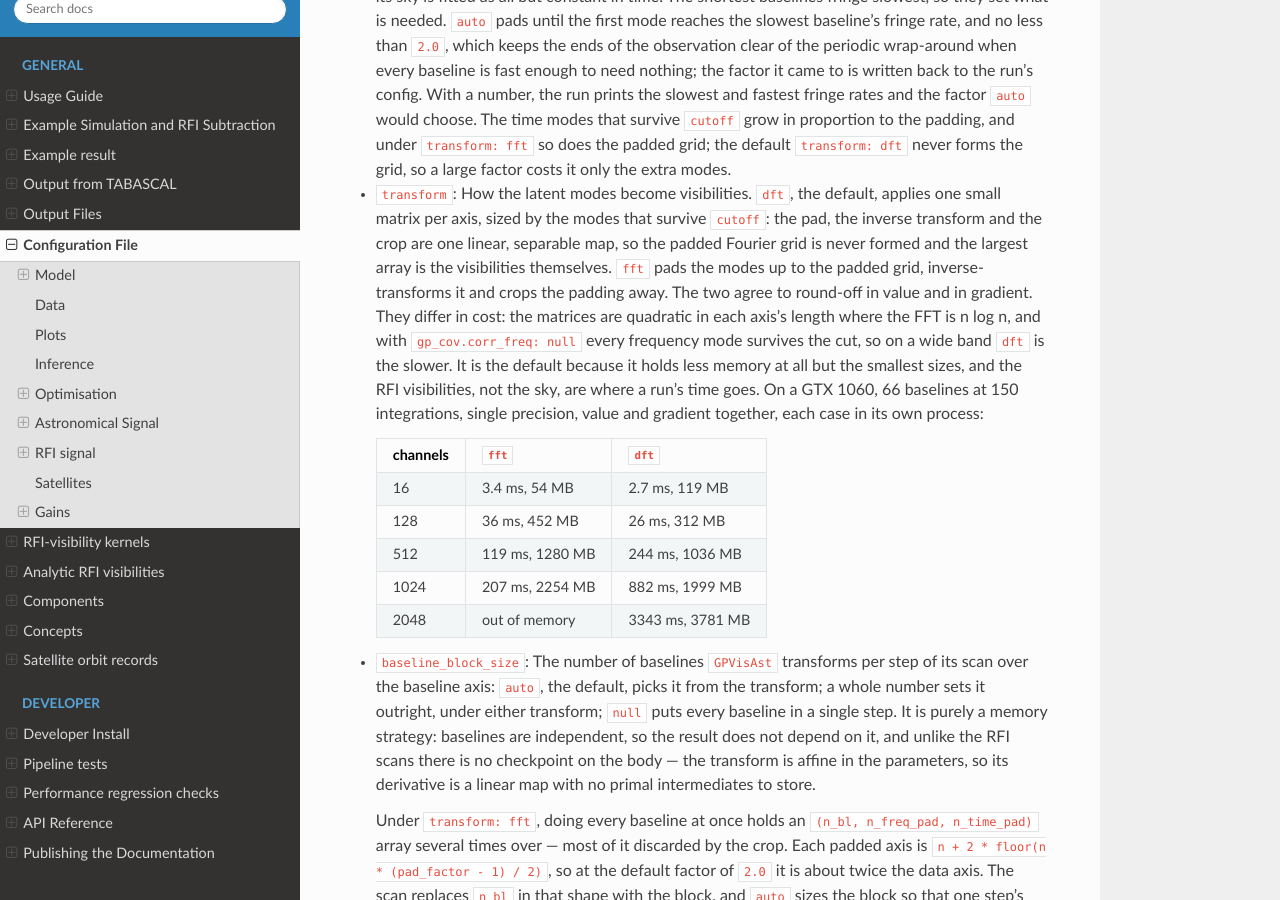
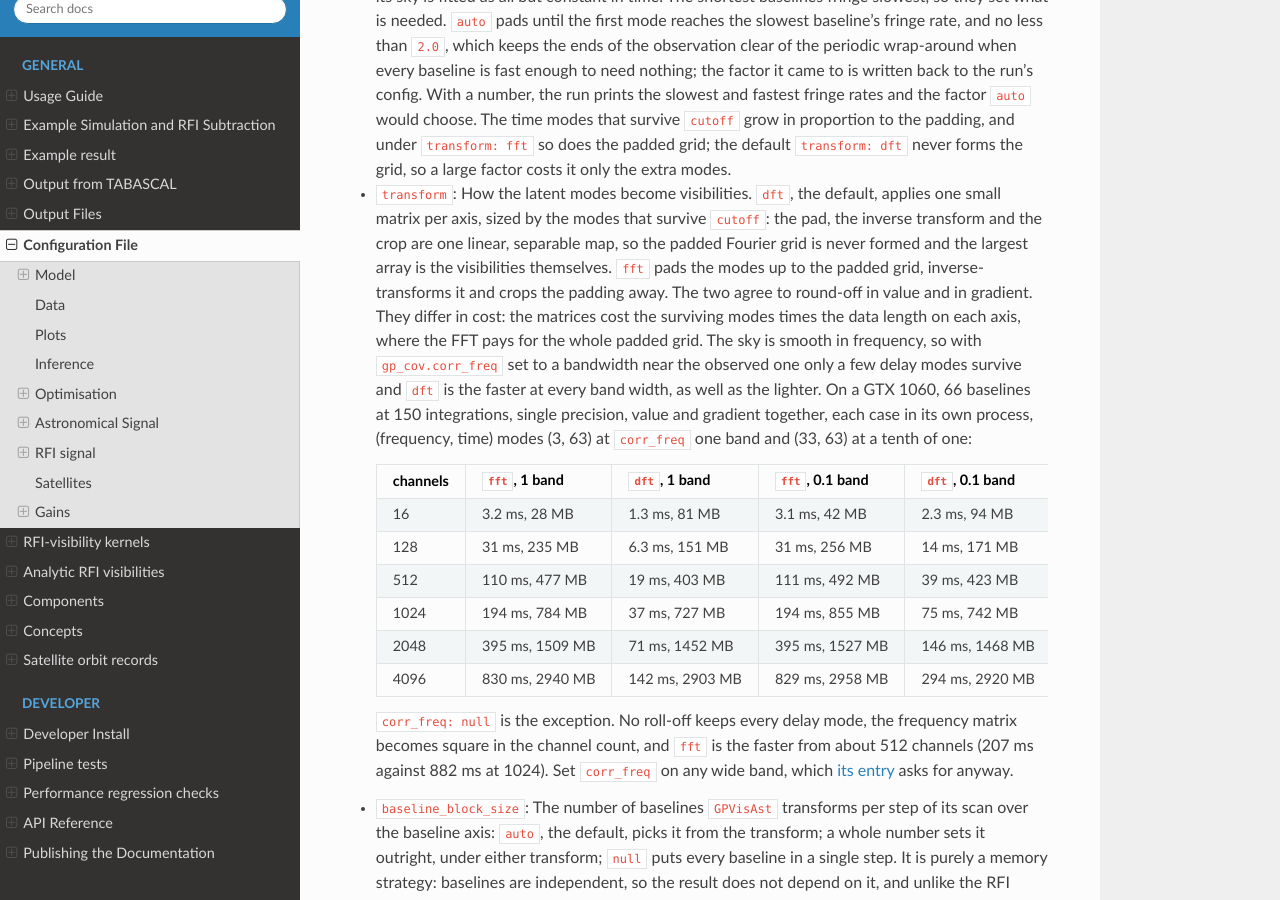
Before and after one commit to epfl-radio-astro/tabascal, a Sphinx documentation site: the page built from docs/config.md, in a window 1280 px wide and 900 px high, scrolled down 10855 px. Built offline with Sphinx 7.4.7 and the Read the Docs theme 3.1.0, drawn with Linux system fonts in a browser that asks for light colours.

Commit message:
Measure the transforms at a corr_freq a smooth sky would be given

```diff
--- a/docs/config.md
+++ b/docs/config.md
@@ -241,15 +241,18 @@ ast:
 * `mean`: The mean of the prior distribution: `0` (equivalently `zeros`), the default, or `data`, the observed visibilities.
 * `freq_pad_factor`: This defines the size of the padding used when modelling the signal in the Fourier domain. The signal is modelled in the Fourier domain where periodicity is assumed on some interval. If `freq_pad_factor: 1.0` is given then the interval is the interval of the data itself and will lead to periodic solutions.
 * `time_pad_factor`: This defines the padding used in the time axis of the signal. It is the time axis equivalent to `freq_pad_factor`. It also sets how slow a variation the sky model can follow: the padded axis's modes are spaced `1 / (n_time_pad * int_time)`, and a baseline whose maximum fringe rate is below the first of them has every mode but the zero one suppressed by its prior, so its sky is fitted as all but constant in time. The shortest baselines fringe slowest, so they set what is needed. `auto` pads until the first mode reaches the slowest baseline's fringe rate, and no less than `2.0`, which keeps the ends of the observation clear of the periodic wrap-around when every baseline is fast enough to need nothing; the factor it came to is written back to the run's config. With a number, the run prints the slowest and fastest fringe rates and the factor `auto` would choose. The time modes that survive `cutoff` grow in proportion to the padding, and under `transform: fft` so does the padded grid; the default `transform: dft` never forms the grid, so a large factor costs it only the extra modes.
-* `transform`: How the latent modes become visibilities. `dft`, the default, applies one small matrix per axis, sized by the modes that survive `cutoff`: the pad, the inverse transform and the crop are one linear, separable map, so the padded Fourier grid is never formed and the largest array is the visibilities themselves. `fft` pads the modes up to the padded grid, inverse-transforms it and crops the padding away. The two agree to round-off in value and in gradient. They differ in cost: the matrices are quadratic in each axis's length where the FFT is n log n, and with `gp_cov.corr_freq: null` every frequency mode survives the cut, so on a wide band `dft` is the slower. It is the default because it holds less memory at all but the smallest sizes, and the RFI visibilities, not the sky, are where a run's time goes. On a GTX 1060, 66 baselines at 150 integrations, single precision, value and gradient together, each case in its own process:
+* `transform`: How the latent modes become visibilities. `dft`, the default, applies one small matrix per axis, sized by the modes that survive `cutoff`: the pad, the inverse transform and the crop are one linear, separable map, so the padded Fourier grid is never formed and the largest array is the visibilities themselves. `fft` pads the modes up to the padded grid, inverse-transforms it and crops the padding away. The two agree to round-off in value and in gradient. They differ in cost: the matrices cost the surviving modes times the data length on each axis, where the FFT pays for the whole padded grid. The sky is smooth in frequency, so with `gp_cov.corr_freq` set to a bandwidth near the observed one only a few delay modes survive and `dft` is the faster at every band width, as well as the lighter. On a GTX 1060, 66 baselines at 150 integrations, single precision, value and gradient together, each case in its own process, (frequency, time) modes (3, 63) at `corr_freq` one band and (33, 63) at a tenth of one:
 
-    | channels | `fft` | `dft` |
-    |---|---|---|
-    | 16 | 3.4 ms, 54 MB | 2.7 ms, 119 MB |
-    | 128 | 36 ms, 452 MB | 26 ms, 312 MB |
-    | 512 | 119 ms, 1280 MB | 244 ms, 1036 MB |
-    | 1024 | 207 ms, 2254 MB | 882 ms, 1999 MB |
-    | 2048 | out of memory | 3343 ms, 3781 MB |
+    | channels | `fft`, 1 band | `dft`, 1 band | `fft`, 0.1 band | `dft`, 0.1 band |
+    |---|---|---|---|---|
+    | 16 | 3.2 ms, 28 MB | 1.3 ms, 81 MB | 3.1 ms, 42 MB | 2.3 ms, 94 MB |
+    | 128 | 31 ms, 235 MB | 6.3 ms, 151 MB | 31 ms, 256 MB | 14 ms, 171 MB |
+    | 512 | 110 ms, 477 MB | 19 ms, 403 MB | 111 ms, 492 MB | 39 ms, 423 MB |
+    | 1024 | 194 ms, 784 MB | 37 ms, 727 MB | 194 ms, 855 MB | 75 ms, 742 MB |
+    | 2048 | 395 ms, 1509 MB | 71 ms, 1452 MB | 395 ms, 1527 MB | 146 ms, 1468 MB |
+    | 4096 | 830 ms, 2940 MB | 142 ms, 2903 MB | 829 ms, 2958 MB | 294 ms, 2920 MB |
+
+    `corr_freq: null` is the exception. No roll-off keeps every delay mode, the frequency matrix becomes square in the channel count, and `fft` is the faster from about 512 channels (207 ms against 882 ms at 1024). Set `corr_freq` on any wide band, which [its entry](#astronomical-signal) asks for anyway.
 
 * `baseline_block_size`: The number of baselines `GPVisAst` transforms per step of its scan over the baseline axis: `auto`, the default, picks it from the transform; a whole number sets it outright, under either transform; `null` puts every baseline in a single step. It is purely a memory strategy: baselines are independent, so the result does not depend on it, and unlike the RFI scans there is no checkpoint on the body — the transform is affine in the parameters, so its derivative is a linear map with no primal intermediates to store.
 
```
Also changed, not shown: 2 other files.
